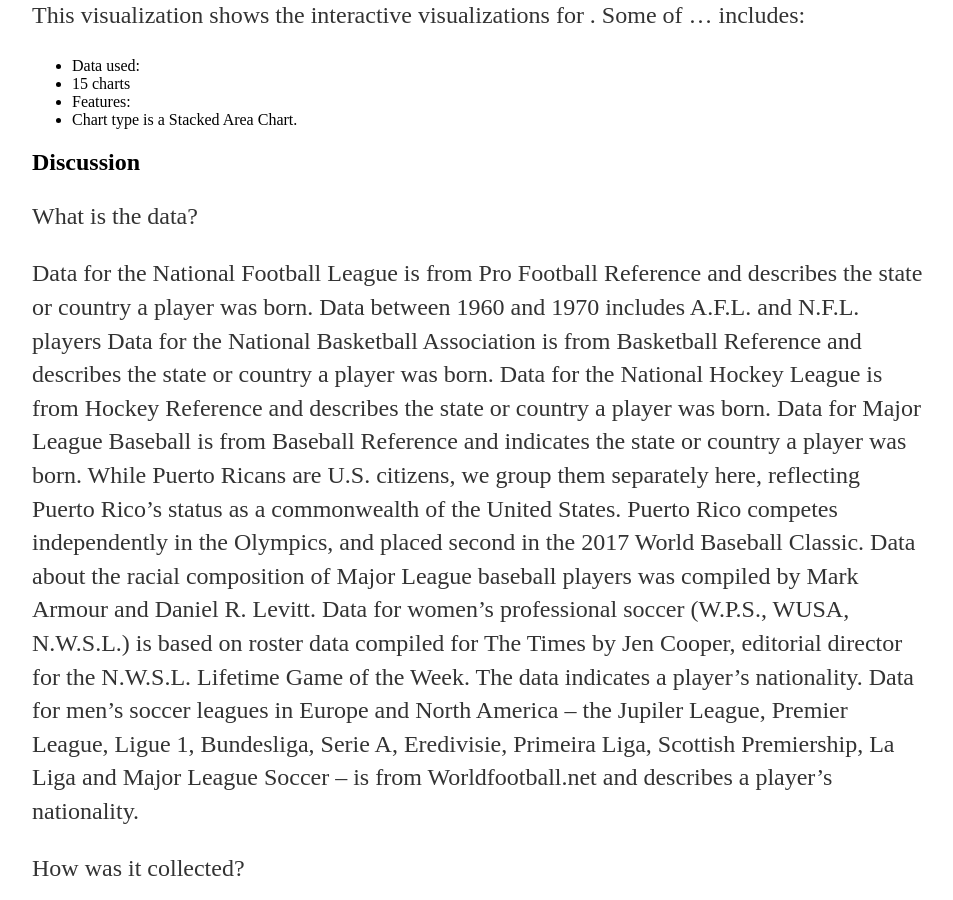
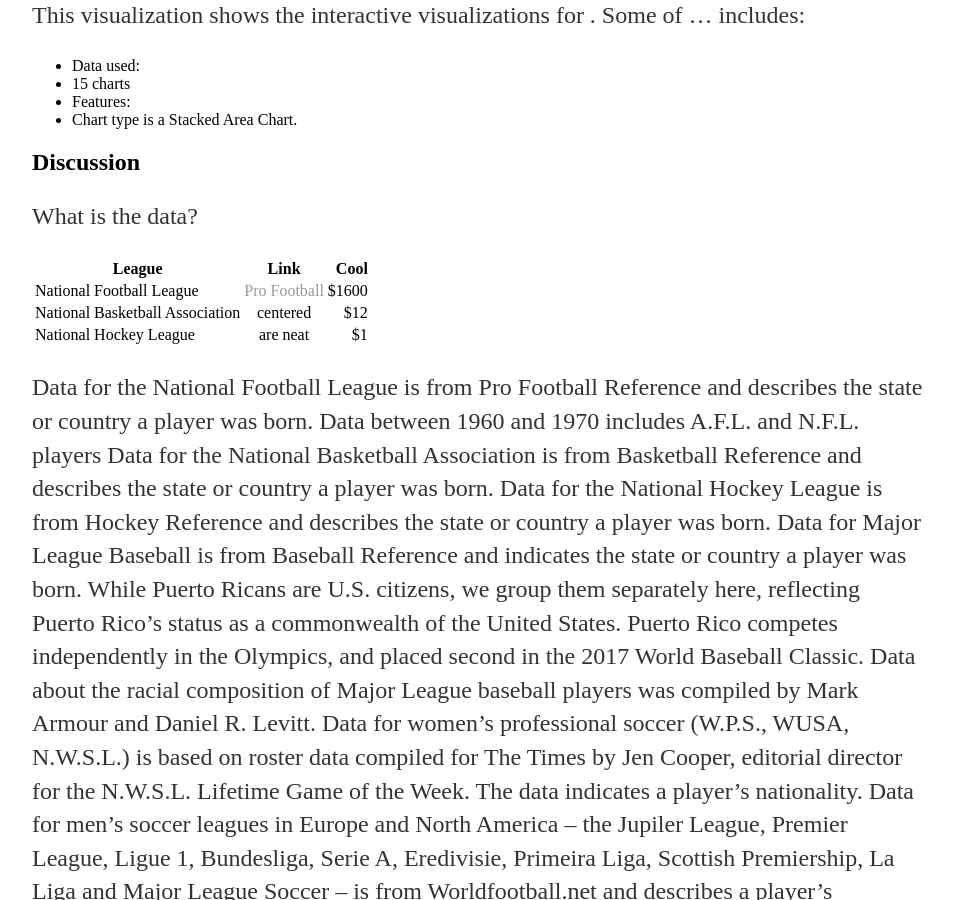
Before and after one commit to mimiyang/mimiyang.github.io, a Jekyll site: the page built from index.md, in a window 1280 px wide and 900 px high, scrolled down 950 px. Shown: the whole window, without its empty margins (160-1113 px from the left). Built offline with Jekyll 4.4.1, drawn with Linux system fonts in a browser that asks for light colours; our own code applies the rules of GitHub Pages for plain Markdown files.

Commit message:
change index.md

```diff
--- a/index.md
+++ b/index.md
@@ -22,6 +22,12 @@
 ## Discussion
 
 What is the data?
+
+|League         | Link            | Cool  |
+| ------------- |:---------------:| -----:|
+| National Football League      | [Pro Football](https://www.pro-football-reference.com/)| $1600 |
+| National Basketball Association      | centered        |   $12 |
+| National Hockey League | are neat        |    $1 |
 
 Data for the National Football League is from Pro Football Reference and describes the state or country a player was born. Data between 1960 and 1970 includes A.F.L. and N.F.L. players
 Data for the National Basketball Association is from Basketball Reference and describes the state or country a player was born.
```
